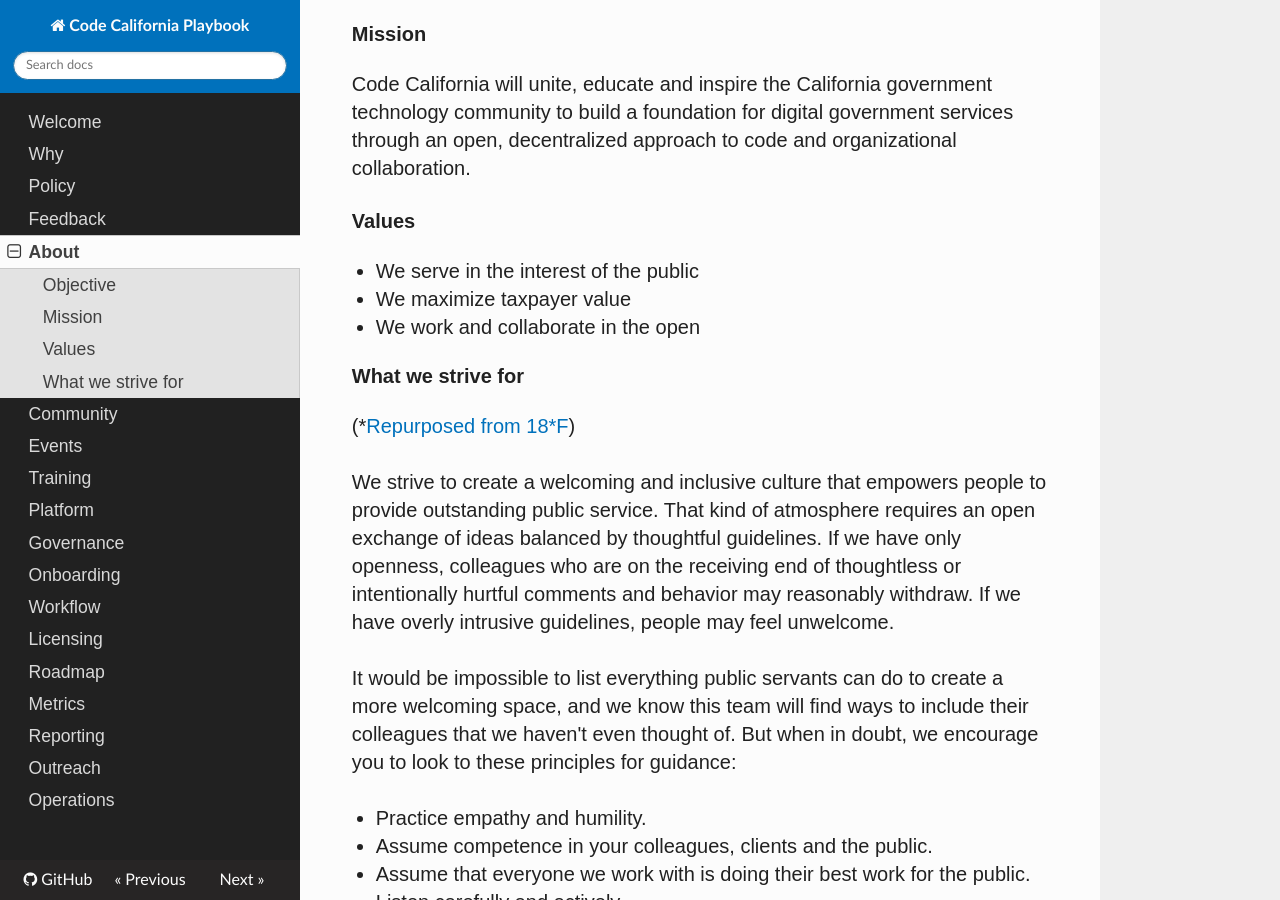
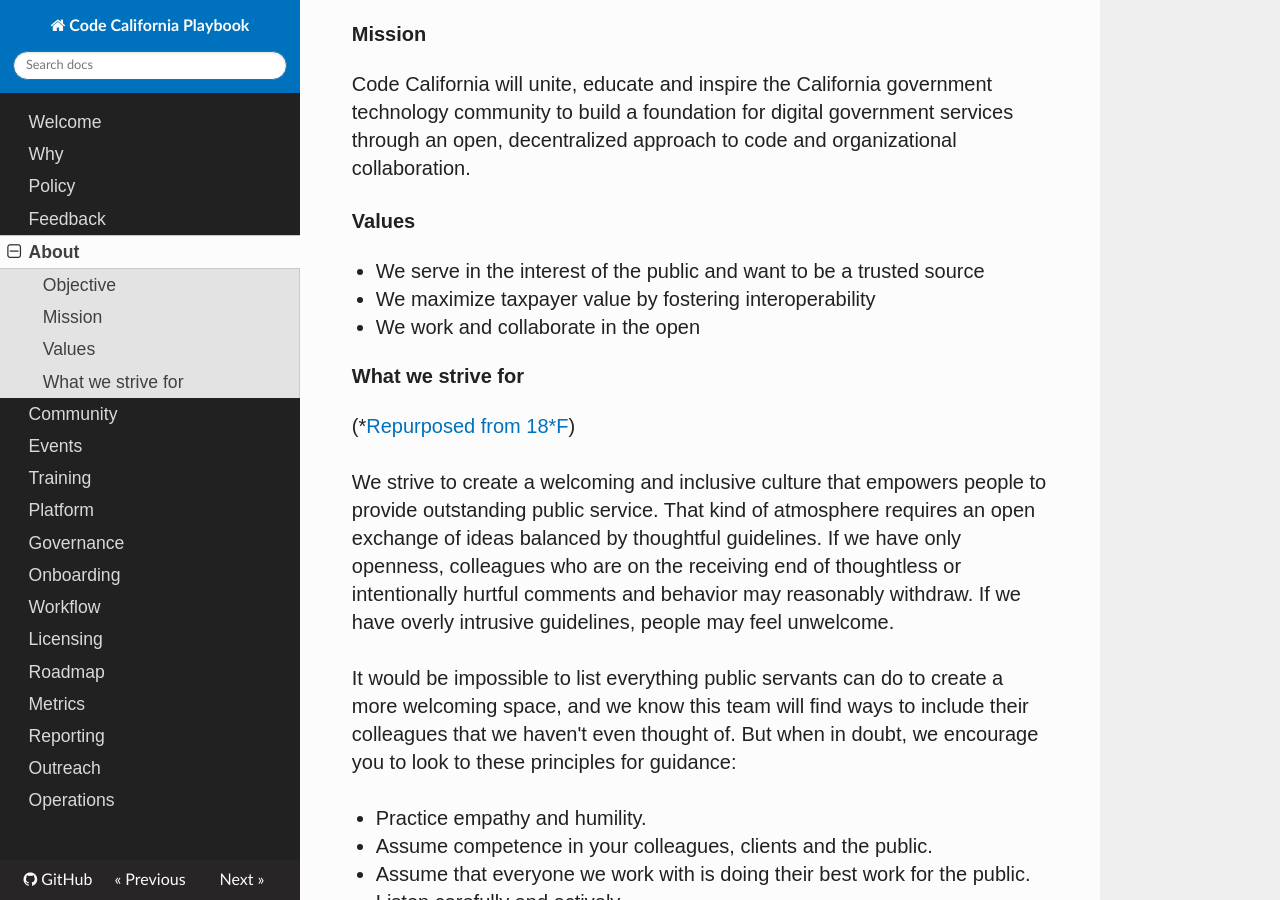
Before and after one commit to CA-CODE-Works/playbook, an MkDocs documentation site: the page built from docs/about.md, in a window 1280 px wide and 900 px high, scrolled down 408 px. Built offline with MkDocs 1.6.1, drawn with Linux system fonts in a browser that asks for light colours; nearby versions of some CDN libraries; old or Windows-style settings are respelled for this version of MkDocs.

Commit message:
Update about.md

```diff
--- a/docs/about.md
+++ b/docs/about.md
@@ -12,9 +12,9 @@
 
 ### Values
 
-* We serve in the interest of the public
+* We serve in the interest of the public and want to be a trusted source
 
-* We maximize taxpayer value
+* We maximize taxpayer value by fostering interoperability
 
 * We work and collaborate in the open
 
```
